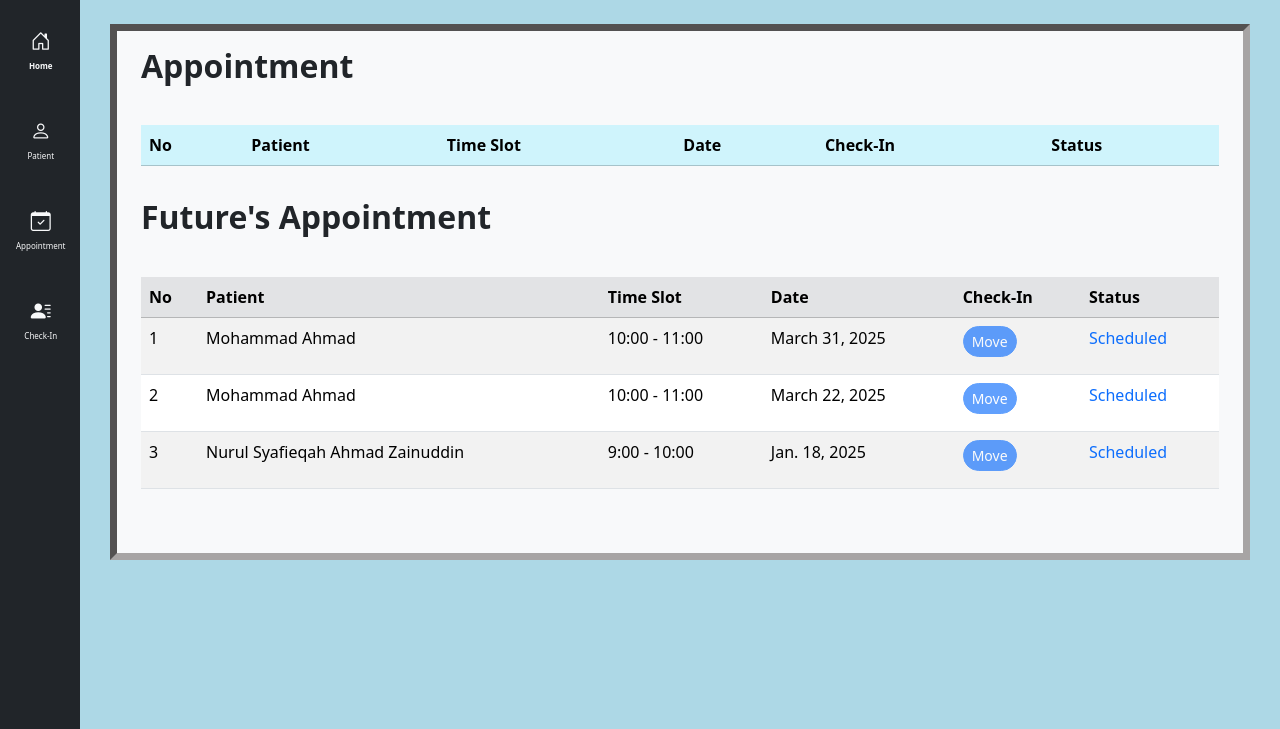
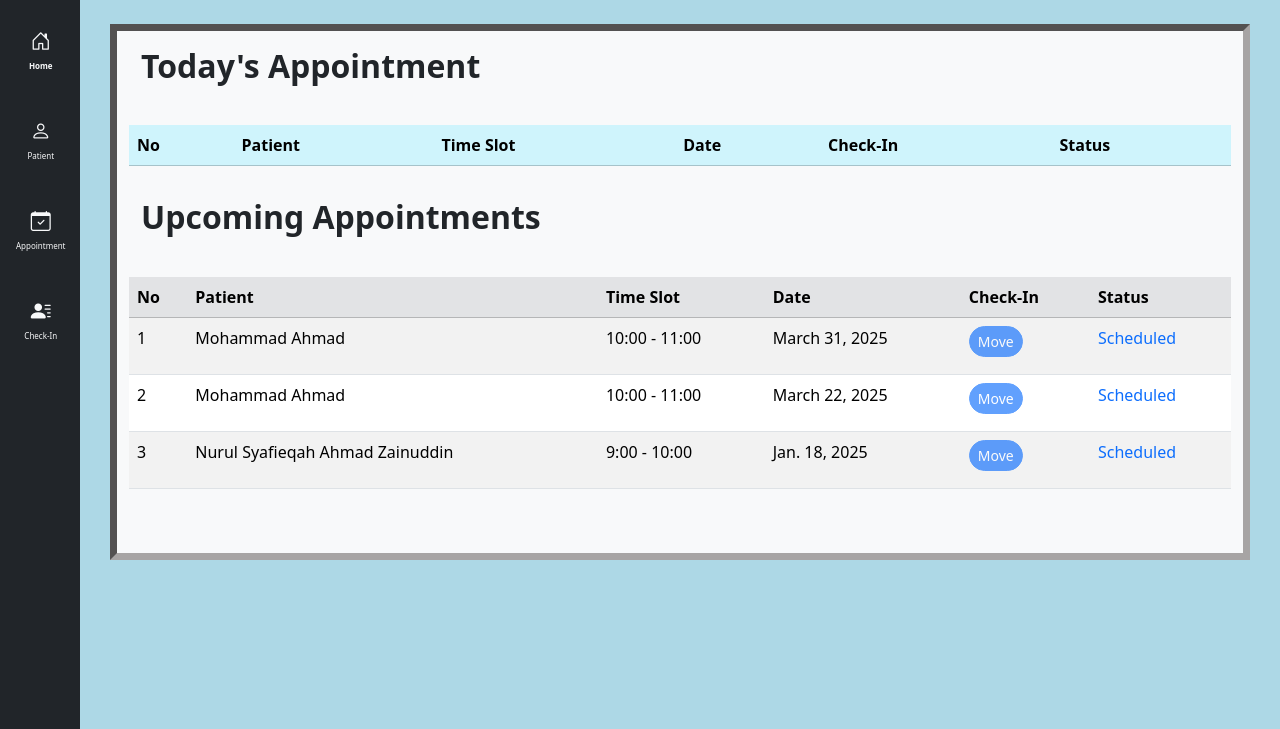
Before and after one commit to rahimi-mohd/CMS-extend, a Django app: page /appointment_list/ in a window 1280 px wide. Shown: the part 56-785 px from the top of the page. Run offline with Django 5.2, Linux system fonts and the light colour scheme; a user stored in the database is signed in; data comes from the database, SQL or seed files in the repository; both versions use the stored data as it was after the commit; lists and menus that the app fills with data are empty; some web fonts are replaced.

Commit message:
[feat]: add dynamic data loading - use htmx to fetch data into appointment list - for both today's appointment and future's appointment

```diff
--- a/clinic/templates/clinic/appointment_list.html
+++ b/clinic/templates/clinic/appointment_list.html
@@ -5,119 +5,20 @@
 <div class="container">
 
     <div class="d-flex justify-content-between align-items-center mb-3 py-3">
-        <h2 class="fw-bold">Appointment</h2>
+        <h2 class="fw-bold">Today's Appointment</h2>
     </div>
-    <table class="table table-striped">
-        <thead>
-            <tr class="table-info">
-                <th scope="col">No</th>
-                <th scope="col">Patient</th>
-                <th scope="col">Time Slot</th>
-                <th scope="col">Date</th>
-                <th scope="col">Check-In</th>
-                <th scope="col">Status</th>
-            </tr>
-        </thead>
-        <tbody>
-            {% for appointment in today_appointment %}
-            <tr>
-                <td>{{ forloop.counter }}</td>
-                <td>{{ appointment.patient.first_name }} {{ appointment.patient.last_name }}</td>
-                <td>{{ appointment.get_time_slot_display }}</td>
-                <td>{{ appointment.date }}</td>
-                {% if appointment.get_status_display == "Completed" %}
-                <td>
-                    <a href="{% url 'clinic:move_to_checkin' appointment.pk %}"
-                        class="btn btn-success rounded-pill btn-sm disabled">
-                        Moved
-                    </a>
-                </td>
-                {% else %}
-                <td>
-                    <a href="{% url 'clinic:move_to_checkin' appointment.pk %}"
-                        class="btn btn-primary rounded-pill btn-sm">
-                        Move
-                    </a>
-                </td>
+</div>
 
-                {% endif %}
-                {% if appointment.get_status_display == "Scheduled" %}
-                <td>
-                    <p class="text-primary">
-                        {{ appointment.get_status_display }}
-                    </p>
-                </td>
-                {% else %}
-                <td>
-                    <p class="text-success">
-                        {{ appointment.get_status_display }}
-                    </p>
-                </td>
-
-                {% endif %}
-            </tr>
-            {% endfor %}
-        </tbody>
-    </table>
-
-</div>
+<div id="today-appointment-container" hx-get="{% url 'clinic:today_appointment' %}" hx-trigger="load, every 10s"
+    hx-swap="innerHTML"></div>
 
 <div class="container">
     <div class="d-flex justify-content-between align-items-center mb-3 py-3">
-        <h2 class="fw-bold">Future's Appointment</h2>
+        <h2 class="fw-bold">Upcoming Appointments</h2>
     </div>
-    <table class="table table-striped">
-        <thead>
-            <tr class="table-secondary">
-                <th scope="col">No</th>
-                <th scope="col">Patient</th>
-                <th scope="col">Time Slot</th>
-                <th scope="col">Date</th>
-                <th scope="col">Check-In</th>
-                <th scope="col">Status</th>
-            </tr>
-        </thead>
-        <tbody>
-            {% for appointment in appointment_list %}
-            <tr>
-                <td>{{ forloop.counter }}</td>
-                <td>{{ appointment.patient.first_name }} {{ appointment.patient.last_name }}</td>
-                <td>{{ appointment.get_time_slot_display }}</td>
-                <td>{{ appointment.date }}</td>
-                {% if appointment.get_status_display == "Completed" %}
-                <td>
-                    <a href="{% url 'clinic:move_to_checkin' appointment.pk %}"
-                        class="btn btn-success rounded-pill btn-sm disabled">
-                        Moved
-                    </a>
-                </td>
-                {% else %}
-                <td>
-                    <a href="{% url 'clinic:move_to_checkin' appointment.pk %}"
-                        class="btn btn-primary rounded-pill btn-sm disabled">
-                        Move
-                    </a>
-                </td>
+</div>
 
-                {% endif %}
-                {% if appointment.get_status_display == "Scheduled" %}
-                <td>
-                    <p class="text-primary">
-                        {{ appointment.get_status_display }}
-                    </p>
-                </td>
-                {% else %}
-                <td>
-                    <p class="text-success">
-                        {{ appointment.get_status_display }}
-                    </p>
-                </td>
+<div id="future-appointment-list" hx-get="{% url 'clinic:future_appointment' %}" hx-trigger="load, every 10s"
+    hx-swap="innerHTML"></div>
 
-                {% endif %}
-            </tr>
-            {% endfor %}
-        </tbody>
-    </table>
-
-</div>
 {% endblock %}
--- a/clinic/templates/clinic/checkin_list.html
+++ b/clinic/templates/clinic/checkin_list.html
@@ -4,10 +4,10 @@
 
 <div class="container mt-4">
     <div class="d-flex justify-content-between align-items-center mb-3">
-        <h2 class="fw-bold">Check In List</h2>
+        <h2 class="fw-bold">Scheduled Check-Ins</h2>
     </div>
 
-    <div id="checkin-table-container" hx-get="{% url 'clinic:checkin_table' %}" hx-trigger="every 2s"
+    <div id="checkin-table-container" hx-get="{% url 'clinic:checkin_table' %}" hx-trigger="load, every 10s"
         hx-swap="innerHTML">
     </div>
 
--- /dev/null
+++ b/clinic/templates/clinic/partials/today_appointment_table.html
@@ -0,0 +1,51 @@
+<table class="table table-striped">
+    <thead>
+        <tr class="table-info">
+            <th scope="col">No</th>
+            <th scope="col">Patient</th>
+            <th scope="col">Time Slot</th>
+            <th scope="col">Date</th>
+            <th scope="col">Check-In</th>
+            <th scope="col">Status</th>
+        </tr>
+    </thead>
+    <tbody>
+        {% for appointment in today_appointment %}
+        <tr>
+            <td>{{ forloop.counter }}</td>
+            <td>{{ appointment.patient.first_name }} {{ appointment.patient.last_name }}</td>
+            <td>{{ appointment.get_time_slot_display }}</td>
+            <td>{{ appointment.date }}</td>
+            {% if appointment.get_status_display == "Completed" %}
+            <td>
+                <a href="{% url 'clinic:move_to_checkin' appointment.pk %}"
+                    class="btn btn-success rounded-pill btn-sm disabled">
+                    Moved
+                </a>
+            </td>
+            {% else %}
+            <td>
+                <a href="{% url 'clinic:move_to_checkin' appointment.pk %}" class="btn btn-primary rounded-pill btn-sm">
+                    Move
+                </a>
+            </td>
+
+            {% endif %}
+            {% if appointment.get_status_display == "Scheduled" %}
+            <td>
+                <p class="text-primary">
+                    {{ appointment.get_status_display }}
+                </p>
+            </td>
+            {% else %}
+            <td>
+                <p class="text-success">
+                    {{ appointment.get_status_display }}
+                </p>
+            </td>
+
+            {% endif %}
+        </tr>
+        {% endfor %}
+    </tbody>
+</table>
--- a/clinic/urls.py
+++ b/clinic/urls.py
@@ -31,9 +31,11 @@ urlpatterns = [
         name="add_appointment",
     ),
     path("appointment_list/", views.appointment_list, name="appointment_list"),
+    path("today_appointment/", views.today_appointment, name="today_appointment"),
+    path("future_appointment/", views.future_appointment, name="future_appointment"),
     ############## check in handling ##############
     path("checkin_list/", views.checkin_list, name="checkin_list"),
-    path("checkin_table", views.checkin_table, name="checkin_table"),
+    path("checkin_table/", views.checkin_table, name="checkin_table"),
     path(
         "patient_list/<int:pk>/patient_checkin/",
         views.add_checkin,
--- a/clinic/views.py
+++ b/clinic/views.py
@@ -200,20 +200,32 @@ def add_medical_record(request, pk):
 ########################### appointment handling ################################
 @login_required
 def appointment_list(request):
+    context = {
+        "title": "List Of Appointment",
+    }
+    return render(request, "clinic/appointment_list.html", context)
+
+@login_required
+def today_appointment(request):
     today = date.today()
-
-    """appointment list excluding today appointment"""
-    appointment_list = Appointment.objects.all().exclude(date=today).order_by("-date")
-
-    """today appointment only"""
     today_appointment = Appointment.objects.filter(date=today)
 
     context = {
-        "today_appointment": today_appointment,
-        "appointment_list": appointment_list,
-        "title": "List Of Appointment",
+        "today_appointment" : today_appointment,
     }
-    return render(request, "clinic/appointment_list.html", context)
+
+    return render(request, "clinic/partials/today_appointment_table.html", context)
+
+@login_required
+def future_appointment(request):
+    today =date.today()
+    future_appointment= Appointment.objects.all().exclude(date=today).order_by("-date")
+
+    context = {
+        "future_appointment": future_appointment,
+    }
+
+    return render(request, "clinic/partials/future_appointment_table.html", context)
 
 
 @login_required
```
Also changed, not shown: clinic/templates/clinic/checkin_list_original.html (deleted, +0 -76 lines), clinic/templates/clinic/partials/future_appointment_table.html (added, +52 -0 lines), db.sqlite3.
